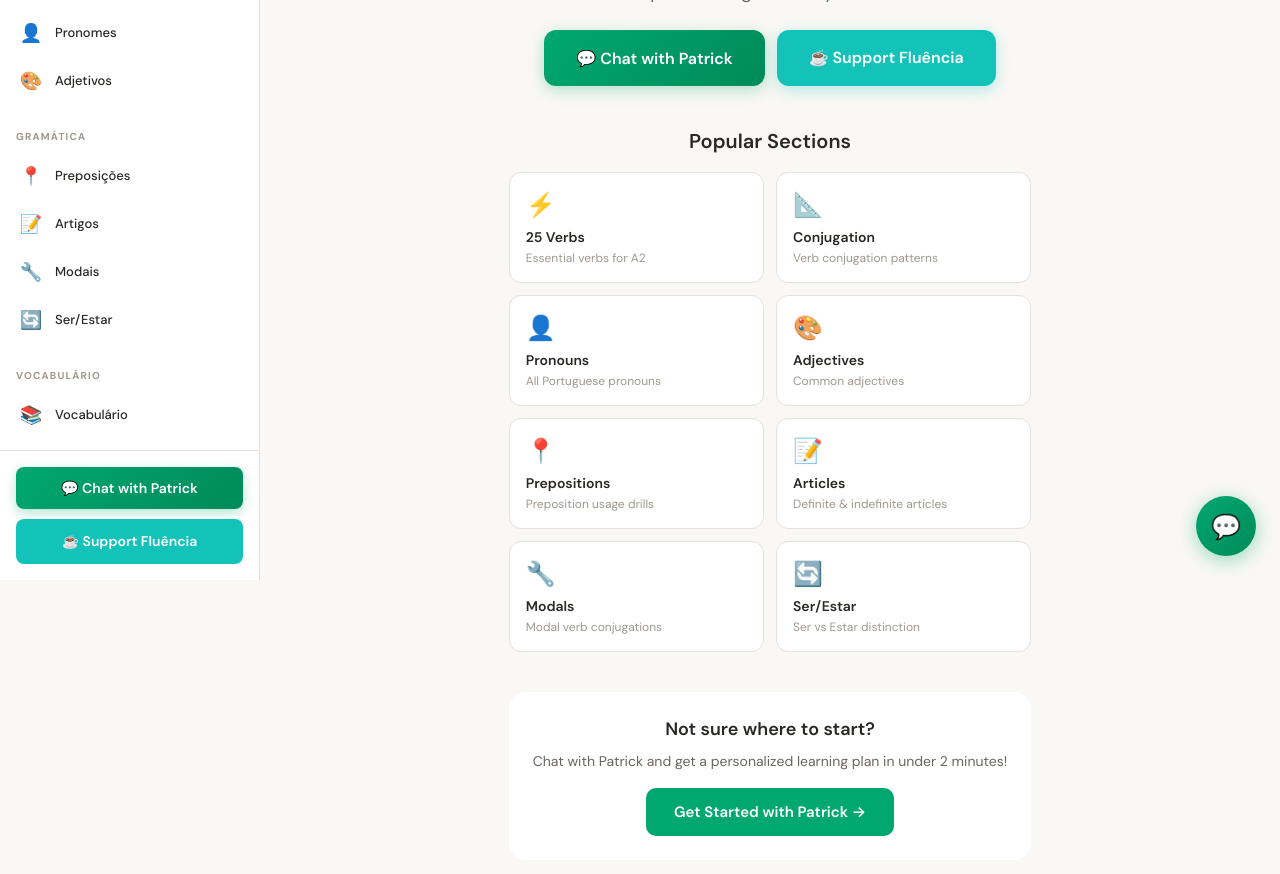
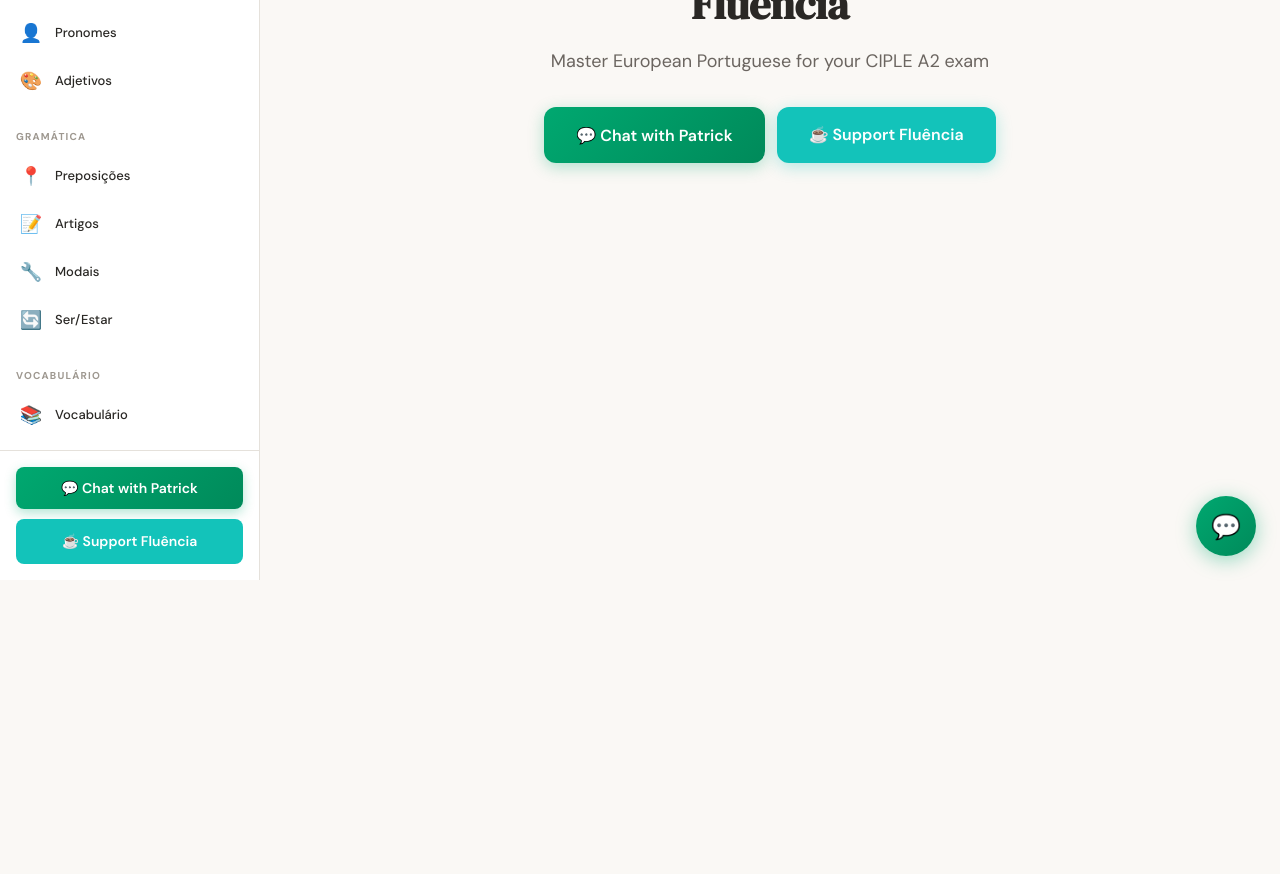
Before and after one commit to barnymurt/ptlearner, a React (Vite) app: page / in a window 1280 px wide. Shown: the part 220-1094 px from the top of the page. After the commit the page ends 800 px from the top, so only its background shows below. Built offline with nearby package versions, Linux system fonts and the light colour scheme.

Commit message:
Simplify landing page - remove popular sections and not sure prompt

```diff
--- a/src/App.jsx
+++ b/src/App.jsx
@@ -1948,12 +1948,12 @@
   },
 ];
 
-function LandingPage({ onStartChat, onSelectSection }) {
-  return (
-    <div style={{ padding: '24px', maxWidth: '900px', margin: '0 auto' }}>
+function LandingPage({ onStartChat }) {
+  return (
+    <div style={{ padding: '24px', maxWidth: '600px', margin: '0 auto' }}>
       <div style={{ textAlign: 'center', marginBottom: '40px' }}>
         <h1 style={{ fontSize: '42px', fontWeight: 700, margin: '0 0 12px', color: 'var(--text-primary)', fontFamily: 'var(--font-display)' }}>Fluência</h1>
-        <p style={{ fontSize: '18px', color: 'var(--text-secondary)', margin: '0 0 24px' }}>Master European Portuguese for your CIPLE A2 exam</p>
+        <p style={{ fontSize: '18px', color: 'var(--text-secondary)', margin: '0 0 32px' }}>Master European Portuguese for your CIPLE A2 exam</p>
         <div style={{ display: 'flex', gap: '12px', justifyContent: 'center', flexWrap: 'wrap' }}>
           <button
             onClick={onStartChat}
@@ -1997,51 +1997,6 @@
             ☕ Support Fluência
           </a>
         </div>
-      </div>
-
-      <div style={{ marginBottom: '40px' }}>
-        <h2 style={{ fontSize: '20px', fontWeight: 600, margin: '0 0 16px', color: 'var(--text-primary)' }}>Popular Sections</h2>
-        <div style={{ display: 'grid', gridTemplateColumns: 'repeat(auto-fill, minmax(200px, 1fr))', gap: '12px' }}>
-          {SECTION_GROUPS.flatMap(g => g.sections).slice(0, 8).map(s => (
-            <button
-              key={s.id}
-              onClick={() => onSelectSection(s.id)}
-              style={{
-                padding: '16px',
-                background: 'var(--bg-card)',
-                border: '1px solid var(--border)',
-                borderRadius: '12px',
-                cursor: 'pointer',
-                textAlign: 'left',
-                transition: 'all 0.2s ease'
-              }}
-            >
-              <span style={{ fontSize: '24px', marginBottom: '8px', display: 'block' }}>{s.icon}</span>
-              <span style={{ fontSize: '14px', fontWeight: 600, color: 'var(--text-primary)', display: 'block' }}>{s.labelEn}</span>
-              <span style={{ fontSize: '12px', color: 'var(--text-tertiary)', display: 'block', marginTop: '4px' }}>{s.desc}</span>
-            </button>
-          ))}
-        </div>
-      </div>
-
-      <div style={{ background: 'var(--bg-card)', borderRadius: '16px', padding: '24px', textAlign: 'center' }}>
-        <h3 style={{ fontSize: '18px', fontWeight: 600, margin: '0 0 8px', color: 'var(--text-primary)' }}>Not sure where to start?</h3>
-        <p style={{ fontSize: '14px', color: 'var(--text-secondary)', margin: '0 0 16px' }}>Chat with Patrick and get a personalized learning plan in under 2 minutes!</p>
-        <button
-          onClick={onStartChat}
-          style={{
-            padding: '14px 28px',
-            background: 'var(--accent)',
-            color: 'white',
-            border: 'none',
-            borderRadius: '10px',
-            cursor: 'pointer',
-            fontSize: '15px',
-            fontWeight: 600
-          }}
-        >
-          Get Started with Patrick →
-        </button>
       </div>
     </div>
   );
@@ -2203,7 +2158,7 @@
           <div className="content">
             {section ? <SectionComp showEnglish={showEnglish} /> : (
               <div className="welcome-screen">
-                <LandingPage onStartChat={() => setChatOpen(true)} onSelectSection={(id) => setSection(id)} />
+                <LandingPage onStartChat={() => setChatOpen(true)} />
               </div>
             )}
           </div>
```
